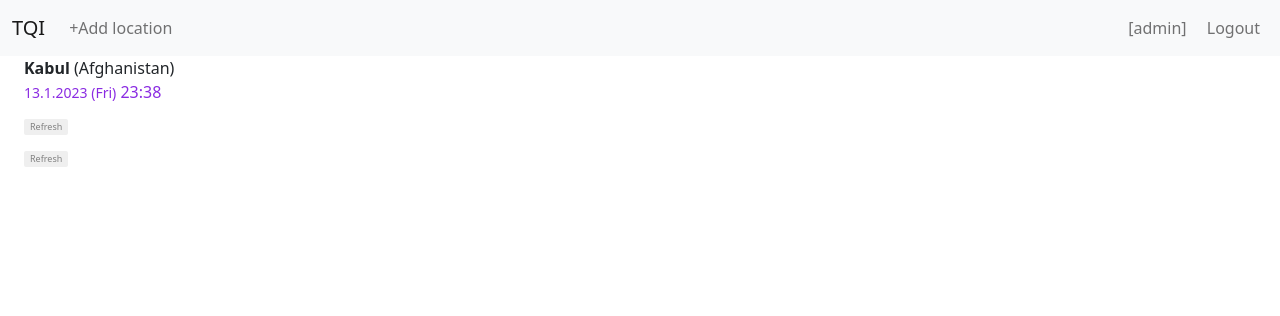
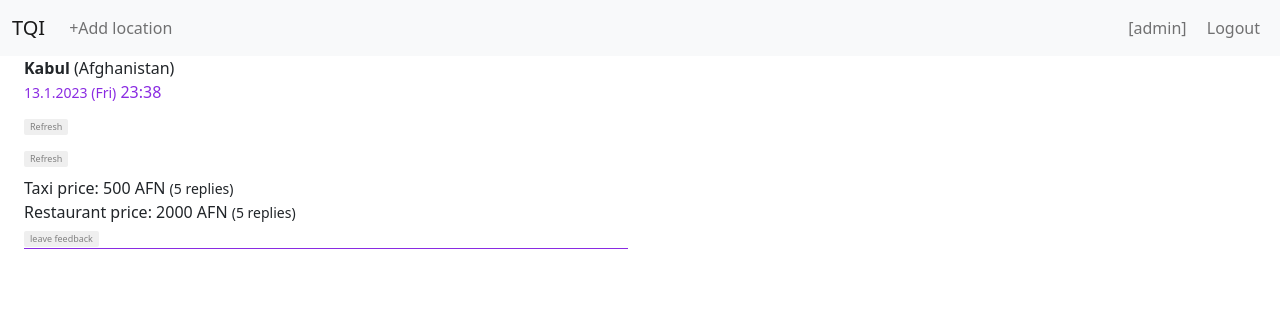
Before and after one commit to si32/TouristQuickInfo, a Django app: page / in a window 1280 px wide. Shown: the top 316 px of the page. Run offline with Django 4.2, Linux system fonts and the light colour scheme; a user stored in the database is signed in; data comes from the database, SQL or seed files in the repository; both versions use the stored data as it was after the commit.

Commit message:
feedback form

```diff
--- /dev/null
+++ b/tourist_quick_info/infopage/forms.py
@@ -0,0 +1,6 @@
+from django import forms
+
+
+class Price(forms.Form):
+    taxi_price = forms.DecimalField(decimal_places=2, min_value=0, required=False)
+    restaurant_price = forms.DecimalField(decimal_places=2, min_value=0, required=False)
--- a/tourist_quick_info/infopage/models.py
+++ b/tourist_quick_info/infopage/models.py
@@ -37,8 +37,12 @@ class Location(models.Model):
     is_home = models.BooleanField()
     show_hide = models.BooleanField()
 
+    @property
+    def currency_code(self):
+        return CurrencyCode.objects.get(location=self.country.name).code
+
     def __str__(self):
-        return f"{self.id}: {self.user.username} {self.country.name} {self.city.name} {self.is_home} {self.show_hide} {self.order}"
+        return f"{self.id}: {self.user.username} {self.country.name} {self.city.name} {self.is_home} {self.show_hide} {self.order} {self.currency_code}"
 
 
 class CurrencyCode(models.Model):
@@ -48,3 +52,24 @@ class CurrencyCode(models.Model):
 
     def __str__(self):
         return f"{self.id}: {self.code} {self.currency} {self.location}"
+
+
+class TaxiPrice(models.Model):
+    user = models.ForeignKey(User, on_delete=models.CASCADE, related_name="user_taxi_prices")
+    price = models.DecimalField(max_digits=5, decimal_places=2)
+    city = models.ForeignKey(City, on_delete=models.CASCADE, related_name="user_taxi_cities")
+    currency_code = models.ForeignKey(CurrencyCode, on_delete=models.CASCADE)
+
+
+    def __str__(self):
+        return f"{self.id}: {self.user.username} {self.price} {self.city.name} {self.currency_code.code}"
+
+
+class ReataurantPrice(models.Model):
+    user = models.ForeignKey(User, on_delete=models.CASCADE, related_name="user_restaurant_prices")
+    price = models.DecimalField(max_digits=5, decimal_places=2)
+    city = models.ForeignKey(City, on_delete=models.CASCADE, related_name="user_restaurant_cities")
+    currency_code = models.ForeignKey(CurrencyCode, on_delete=models.CASCADE)
+
+    def __str__(self):
+        return f"{self.id}: {self.user.username} {self.price} {self.city.name} {self.currency_code.code}"
--- a/tourist_quick_info/infopage/static/infopage/js/currency.js
+++ b/tourist_quick_info/infopage/static/infopage/js/currency.js
@@ -72,7 +72,6 @@ function update_currency(current_currency_div) {
             `;
             current_currency_div.appendChild(currency_div);
         }
-
     })
 
 }
--- a/tourist_quick_info/infopage/static/infopage/style.css
+++ b/tourist_quick_info/infopage/static/infopage/style.css
@@ -64,3 +64,16 @@ a[data-bs-target="#addLocation"] {
 .current-currency {
     margin-top: 8px;
 }
+
+.price {
+    margin-top: 8px;
+    border: 0;
+    border-bottom: 1px;
+    border-color: blueviolet;
+    border-style: groove;
+}
+
+.WidthSpan {
+    width: 200px;
+    display: inline-block;
+}
--- a/tourist_quick_info/infopage/templates/infopage/index.html
+++ b/tourist_quick_info/infopage/templates/infopage/index.html
@@ -29,6 +29,38 @@
 								<div class="current-currency" data-country="{{ location.country.name }}"></div>
 								<button class="refresh-btn" onclick="refresh_currency(event)">Refresh</button>
 							</div>
+							<!-- Average restaurant and taxi price -->
+							<div class="price" data-currency_code="">
+								<div class="taxi-price">Taxi price: 500 {{ location.currency_code}} <small>(5 replies)</small></div>
+								<div class="restaurant-price">Restaurant price: 2000 {{ location.currency_code}} <small>(5 replies)</small></div>
+								<button class="refresh-btn" data-bs-toggle="modal" data-bs-target="#addFeedback_{{location.id}}">leave feedback</button>
+							</div>
+							<!-- Modal window-->
+							<div class="modal fade" id="addFeedback_{{location.id}}" tabindex="-1" aria-labelledby="exampleModalLabel" aria-hidden="true">
+								<div class="modal-dialog">
+									<div class="modal-content">
+										<div class="modal-header">
+											<h5 class="modal-title" id="exampleModalLabel">Average taxi and restaurant prices</h5>
+											<button type="button" class="btn-close" data-bs-dismiss="modal" aria-label="Close"></button>
+										</div>
+										<form  method="post">
+											{% csrf_token %}
+											<div class="modal-body">
+												<div class="mb-2">
+													<span class="WidthSpan">Average taxi price: </span>{{ form.taxi_price }} {{ location.currency_code }}
+												</div>
+												<div class="mb-2">
+													<span class="WidthSpan">Average restaurant price: </span>{{ form.restaurant_price }} {{location.currency_code}}
+												</div>
+											</div>
+											<div class="modal-footer">
+												<button type="button" class="btn btn-secondary" data-bs-dismiss="modal">Close</button>
+												<button type="submit" class="btn btn-primary">Leave feedback</button>
+											</div>
+										</form>
+									</div>
+								</div>
+							</div>
 
 
 
@@ -49,5 +81,4 @@
 		<script src="{% static 'infopage/js/timer.js' %}"></script>
 		<script src="{% static 'infopage/js/weather.js' %}"></script>
 		<script src="{% static 'infopage/js/currency.js' %}"></script>
-
 {% endblock %}
--- a/tourist_quick_info/infopage/urls.py
+++ b/tourist_quick_info/infopage/urls.py
@@ -14,6 +14,7 @@ urlpatterns = [
     path("update_locations", views.update_locations, name="update_locations"),
     path("weather", views.weather, name="weather"),
     path("currency", views.currency, name="currency"),
+    path("add_feedback", views.add_feedback, name="add_feedback")
     # adding currency code - country in db
     # path("create_currency_db", views.create_currency_db),
 ]
--- a/tourist_quick_info/infopage/views.py
+++ b/tourist_quick_info/infopage/views.py
@@ -12,6 +12,7 @@ from django.http import HttpResponse, HttpResponseRedirect, JsonResponse
 from django.urls import reverse
 from .models import User, Country, City, Location, CurrencyCode
 from django.views.decorators.csrf import csrf_exempt
+from .forms import Price
 
 
 # Tokens in .env file
@@ -75,8 +76,11 @@ def index(request):
         user = User.objects.get(username=request.user)
         locations = user.user_locations.all().filter(show_hide=True).order_by("order")
 
+        form = Price()
+
         return render(request, "infopage/index.html", {
             "locations": locations,
+            "form": form
         })
     else:
         return render(request, "infopage/login.html")
@@ -279,15 +283,15 @@ def currency(request):
             code_home = False
 
         # api
-        req = requests.get("https://api.apilayer.com/exchangerates_data/latest", {
-            "apikey": env("EXCHANGE_RATE_KEY"),
-            "base": "USD",
-            "symbols": f"{code},{code_home}"
-        })
-        data = req.json()
+        # req = requests.get("https://api.apilayer.com/exchangerates_data/latest", {
+        #     "apikey": env("EXCHANGE_RATE_KEY"),
+        #     "base": "USD",
+        #     "symbols": f"{code},{code_home}"
+        # })
+        # data = req.json()
 
         # test чтобы не тратить количество бесплатных запросов
-        # data = {'success': True, 'timestamp': 1673459163, 'base': 'USD', 'date': '2023-01-11', 'rates': {'LKR': 366.689473}}
+        data = {'success': True, 'timestamp': 1673459163, 'base': 'USD', 'date': '2023-01-11', 'rates': {'LKR': 366.689473, "RUB": 69.249834}}
         # Надо бы обрабатывать, если нет такой валюты в АПИ, но я оставлю это на потом
         code_rate = data["rates"].get(code, 0)
         code_home_rate = data["rates"].get(code_home, 0)
@@ -316,3 +320,10 @@ def get_currency_code(country):
         currency = "not found!"
 
     return {"code": code, "currency": currency}
+
+
+def add_feedback(request):
+    if request.method == "POST":
+        pass
+    else:
+        return HttpResponseRedirect(reverse("index"))
```
Also changed, not shown: tourist_quick_info/infopage/static/infopage/js/prices.js (added, +11 -0 lines), tourist_quick_info/db.sqlite3, tourist_quick_info/infopage/migrations/0004_taxiprice_reataurantprice.py (added).
